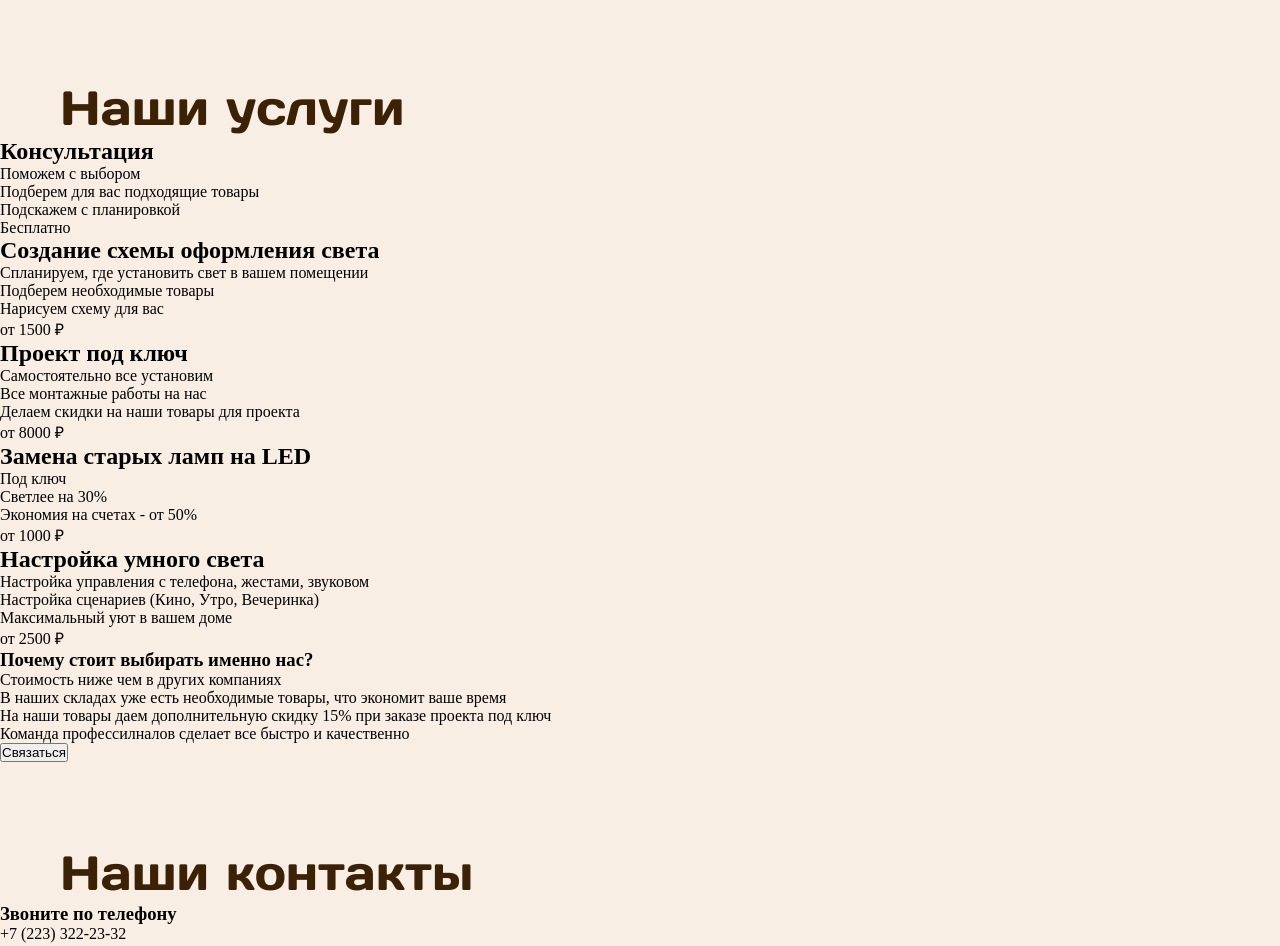
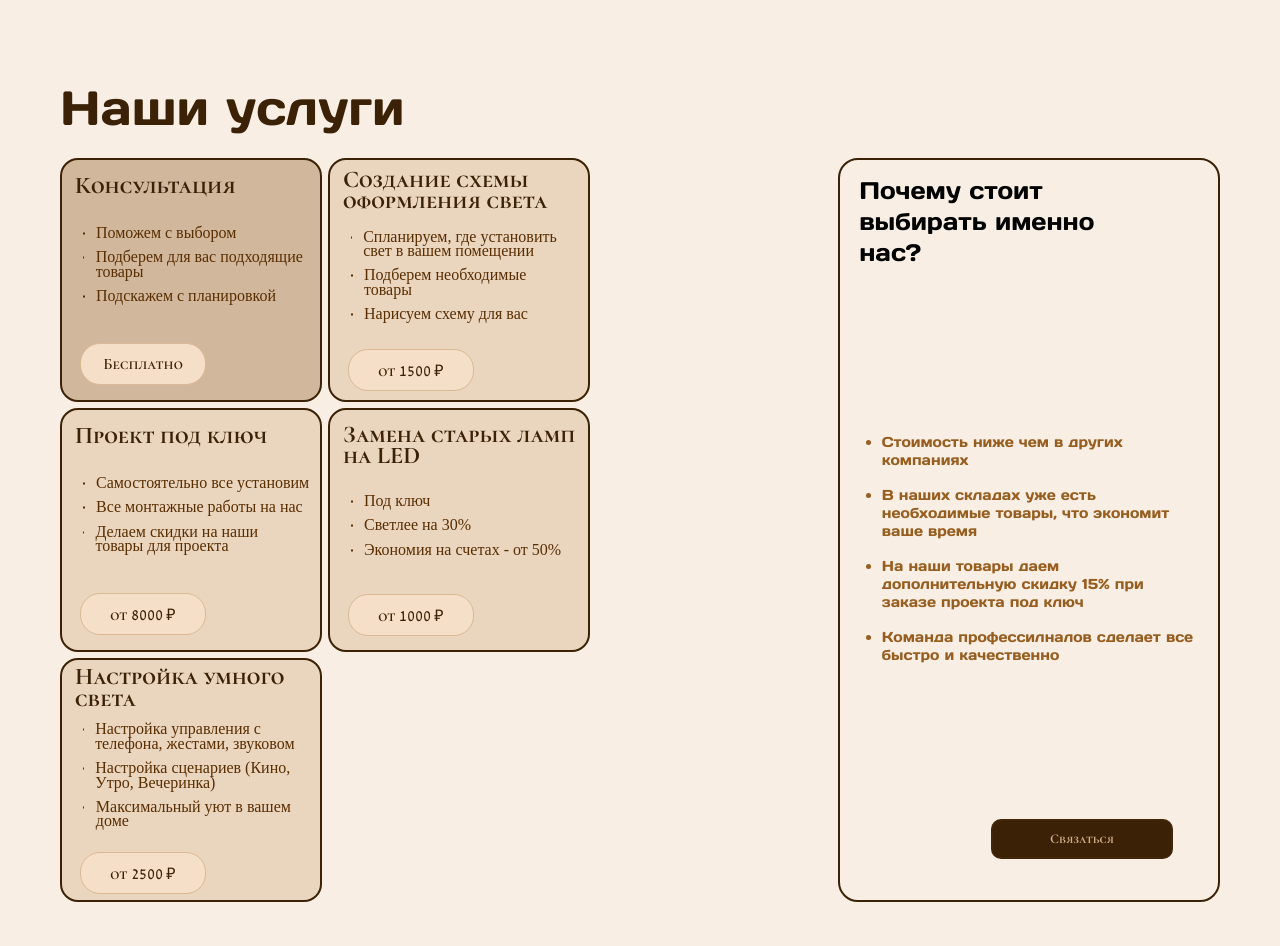
Before and after one commit to jaruzzix/LightLand-Landing, a plain HTML site: page public/index.html in a window 1280 px wide. Shown: the part 2500-3446 px from the top of the page. Drawn offline with Linux system fonts and the light colour scheme; a web font is replaced by a local one.

Commit message:
добавил стили для раздела с услугами

```diff
--- a/public/index.html
+++ b/public/index.html
@@ -107,15 +107,17 @@
 
         <div class="container" id="services">
             <h1 class="heading"  id="services-title">Наши услуги</h1>
+            <div id="services-info">
+                <div id="services-container">
                     <ul id="services-list">
-                <li class="service-box" id="service-main">
+                        <li class="service-box">
                             <h2 class="sb-title">Консультация</h2>
                             <ul class="sb-description">
                                 <li class="sb-content">Поможем с выбором</li>
                                 <li class="sb-content">Подберем для вас подходящие товары</li>
                                 <li class="sb-content">Подскажем с планировкой</li>
                             </ul>
-                    <div class="cost-box">Бесплатно</div>
+                            <div class="cost-box"><p>Бесплатно</p></div>
                         </li>
                         <li class="service-box">
                             <h2 class="sb-title">Создание схемы оформления света</h2>
@@ -124,16 +126,16 @@
                                 <li class="sb-content">Подберем необходимые товары</li>
                                 <li class="sb-content">Нарисуем схему для вас</li>
                             </ul>
-                    <div class="cost-box">от 1500 ₽</div>
+                            <div class="cost-box"><p>от <span class="cost">1500 ₽</span></p></div>
                         </li>
                         <li class="service-box">
                             <h2 class="sb-title">Проект под ключ</h2>
                             <ul class="sb-description">
                                 <li class="sb-content">Самостоятельно все установим</li>
-                        <li cclass="sb-content">Все монтажные работы на нас</li>
+                                <li class="sb-content">Все монтажные работы на нас</li>
                                 <li class="sb-content">Делаем скидки на наши товары для проекта</li>
                             </ul>
-                    <div class="cost-box">от 8000 ₽</div>
+                            <div class="cost-box"><p>от <span class="cost">8000 ₽</span> </p></div>
                         </li>
                         <li class="service-box">
                             <h2 class="sb-title">Замена старых ламп на LED</h2>
@@ -142,7 +144,7 @@
                                 <li class="sb-content">Светлее на 30%</li>
                                 <li class="sb-content">Экономия на счетах - от 50%</li>
                             </ul>
-                    <div class="cost-box">от 1000 ₽</div>
+                            <div class="cost-box"><p>от <span class="cost">1000 ₽</span></p></div>
                         </li>
                         <li class="service-box">
                             <h2 class="sb-title">Настройка умного света</h2>
@@ -151,20 +153,23 @@
                                 <li class="sb-content">Настройка сценариев (Кино, Утро, Вечеринка)</li>
                                 <li class="sb-content">Максимальный уют в  вашем доме</li>
                             </ul>
-                    <div class="cost-box">от 2500 ₽</div>
+                            <div class="cost-box"><p>от <span class="cost">2500 ₽</span></p></div>
                         </li>
                     </ul>
+                </div>
 
                 <div id="services-note">
-                <h3 id="services-note-title">Почему стоит выбирать именно нас?</h3>
-                <ul id="services-note-list">
-                    <li class="services-note-list-item">Стоимость ниже чем в других компаниях</li>
-                    <li class="services-note-list-item">В наших складах уже есть необходимые товары, что экономит ваше время</li>
-                    <li class="services-note-list-item">На наши товары даем дополнительную скидку 15% при заказе проекта под ключ</li>
-                    <li class="services-note-list-item">Команда профессилналов сделает все быстро и качественно</li>
+                    <h3 id="sn-title">Почему стоит выбирать именно нас?</h3>
+                    <ul id="sn-list">
+                        <li class="sn-list-item">Стоимость ниже чем в других компаниях</li>
+                        <li class="sn-list-item">В наших складах уже есть необходимые товары, что экономит ваше время</li>
+                        <li class="sn-list-item">На наши товары даем дополнительную скидку 15% при заказе проекта под ключ</li>
+                        <li class="sn-list-item">Команда профессилналов сделает все быстро и качественно</li>
                     </ul>
-                <button id="services-note-button">Связаться</button>
+                    <button id="sn-button">Связаться</button>
                 </div>
+            </div>
+
         </div>
 
         <div class="container" id="contacts">
--- a/public/style.css
+++ b/public/style.css
@@ -1117,7 +1117,7 @@ nav {
 }
 
 
-/* Products */
+/* Товары */
 
 #products-title {
     width: 60%;
@@ -1321,3 +1321,163 @@ nav {
         margin-right: 18px;
     }
 }
+
+
+/* Услуги */
+
+
+
+#services-info {
+    margin-top: 20px;
+    position: relative;
+    width: calc(100% - 120px);
+    left: 60px;
+    display: flex;
+    flex-direction: row;
+    justify-content: space-between;
+}
+
+#services-container {
+    display: flex;
+    position: relative;
+    width: 68%;
+}
+
+#services-list {
+    position: relative;
+    width: 100%;
+    list-style: none;
+    display: grid;
+    grid-template-columns: repeat(auto-fit, 262px);
+    grid-auto-rows: 244px;
+    gap: 6px
+}
+
+.service-box {
+    background: #EAD5BF;
+    border: 2px solid #3B2105;
+    border-radius: 18px;
+    display: flex;
+    flex-direction: column;
+    justify-content: space-around;
+}
+
+.sb-title {
+    position: relative;
+    font-family: "Cormorant Unicase";
+    color: #3B2105;
+    line-height: 90%;
+    left: 5%;
+
+}
+
+.sb-description {
+    list-style: none;
+
+    position: relative;
+    left: 8%;
+    width: 88%;
+    line-height: 140%;
+    color: #592E00;
+    font-family: "Forum";
+}
+
+.sb-content {
+    display: flex;
+    align-items: top;
+    line-height: 90%;
+    margin-bottom: 10px;
+}
+
+.sb-content::before {
+    position: relative;
+    transform: translateY(325%);
+    content: "";
+    width: 2px;
+    height: 2px;
+    background: #592E00;
+    margin-right: 5%;
+}
+
+.cost-box {
+    position: relative;
+    left: 7%;
+    display: flex;
+    justify-content: center;
+    align-items: center;
+    background-color: #F6DFC8;
+    border: 1px solid #DBB993;
+    width: 48%;
+    height: 40px;
+    border-radius: 20px;
+    font-family: "Cormorant Unicase";
+    font-weight: 600;
+
+    color: #3B2105;
+}
+
+.cost {
+    font-family: "David Libre";
+    font-weight: 400;
+}
+
+#services-list .service-box:first-child {
+    background: #D1B79B;
+}
+
+#services-note {
+    display: flex;
+    flex-direction: column;
+    justify-content: space-between;
+    position: relative;
+    width: 33%;
+
+    border: 2px solid #3B2105;
+    border-radius: 20px;
+}
+
+#sn-title {
+    position: relative;
+    left: 5%;
+    top: 2%;
+    width: 80%;
+    font-family: "Days One";
+    font-size: 1.5rem;
+}
+
+#sn-list {
+    color: #975E20;
+    font-family: "Days One";
+
+    position: relative;
+    width: 83%;
+    left: 11%;
+    font-size: 0.9rem;
+}
+
+.sn-list-item {
+    margin-bottom: 17px;
+}
+
+#sn-button {
+    position: relative;
+    top: -5.5%;
+    left: 40%;
+
+    background: #3B2105;
+    border: 2px solid #412609;
+    transition: background 300ms ease;
+    color: #D4AE87;
+    font-family: "Cormorant Unicase";
+    font-weight: 700;
+    height: 40px;
+    width: 48%;
+    border-radius: 10px;
+
+}
+
+@media (hover: hover) {
+    #sn-button:hover {
+        background: #573613;
+    }
+}
```
Lines whose indentation alone changed are shown as unchanged.
